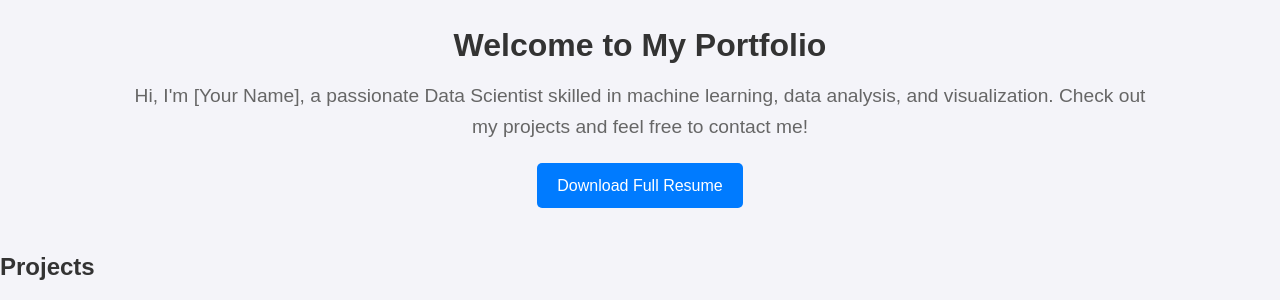
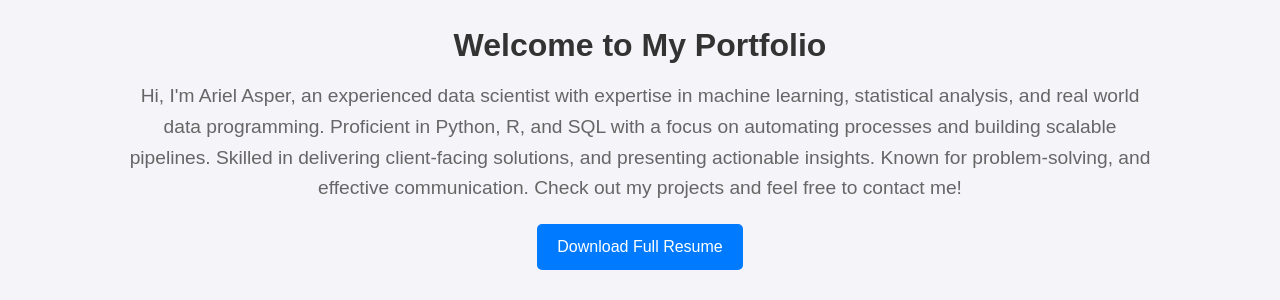
Before and after one commit to ArielMAs/arielmas.github.io, a plain HTML site: page index.html in a window 1280 px wide. Shown: the top 300 px of the page. Drawn offline with Linux system fonts and the light colour scheme.

Commit message:
added bio

```diff
--- a/index.html
+++ b/index.html
@@ -11,7 +11,12 @@
   <header>
     <div class="container">
       <h1>Welcome to My Portfolio</h1>
-      <p class="bio">Hi, I'm [Your Name], a passionate Data Scientist skilled in machine learning, data analysis, and visualization. Check out my projects and feel free to contact me!</p>
+      <p class="bio">Hi, I'm Ariel Asper, an experienced data scientist with expertise in machine learning,
+        statistical analysis, and real world data programming. Proficient in
+        Python, R, and SQL with a focus on automating processes and
+        building scalable pipelines. Skilled in delivering client-facing
+        solutions, and presenting actionable insights. Known for
+        problem-solving, and effective communication. Check out my projects and feel free to contact me!</p>
       <a href="full_resume.pdf" class="resume-link">Download Full Resume</a>
     </div>
   </header>
```
